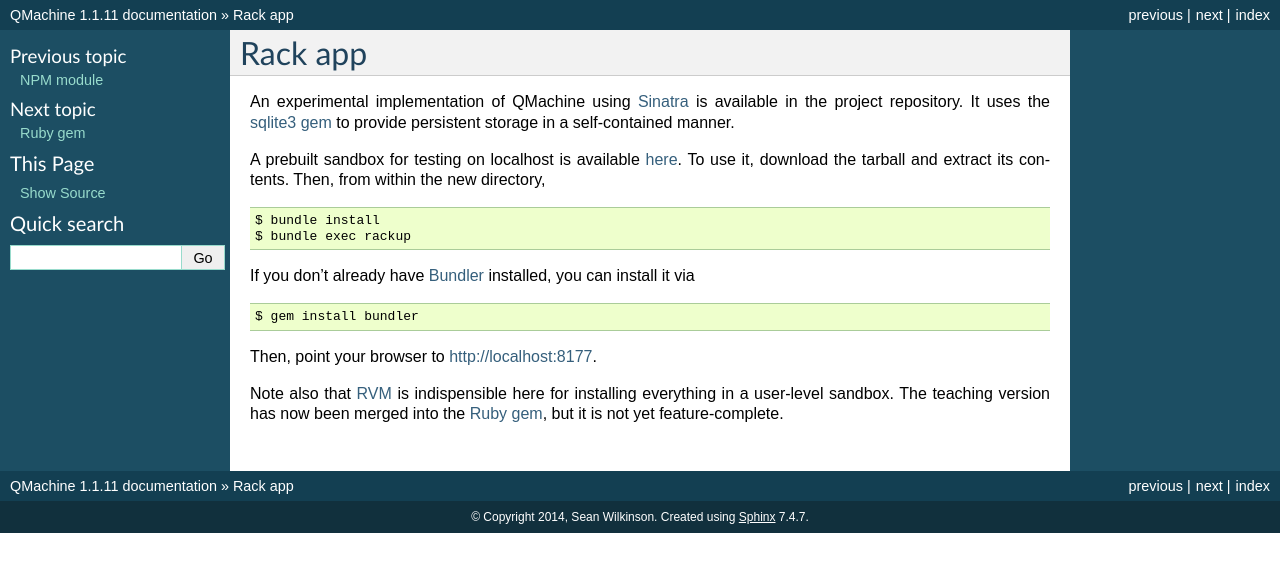
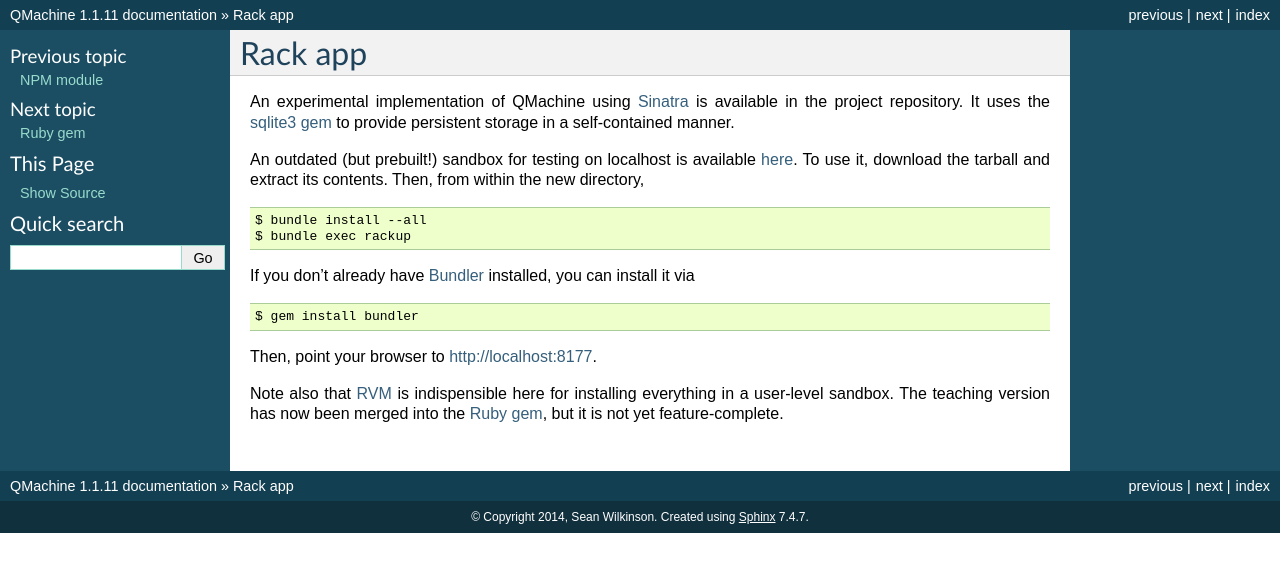
Before and after one commit to qmachine/qmachine, a Sphinx documentation site: the page built from docs/rack-app.rst, in a window 1280 px wide. Shown: the top 572 px of the page. Built offline with Sphinx 7.4.7, drawn with Linux system fonts in a browser that asks for light colours.

Commit message:
Updated docs regarding Rack app

```diff
--- a/docs/rack-app.rst
+++ b/docs/rack-app.rst
@@ -5,12 +5,12 @@ An experimental implementation of QMachine using Sinatra_ is available in the
 project repository. It uses the `sqlite3 gem`_ to provide persistent storage in
 a self-contained manner.
 
-A prebuilt sandbox for testing on localhost is available here_. To use it,
-download the tarball and extract its contents. Then, from within the new
-directory,
+An outdated (but prebuilt!) sandbox for testing on localhost is available
+here_. To use it, download the tarball and extract its contents. Then, from
+within the new directory,
 ::
 
-    $ bundle install
+    $ bundle install --all
     $ bundle exec rackup
 
 If you don't already have Bundler_ installed, you can install it via
```
